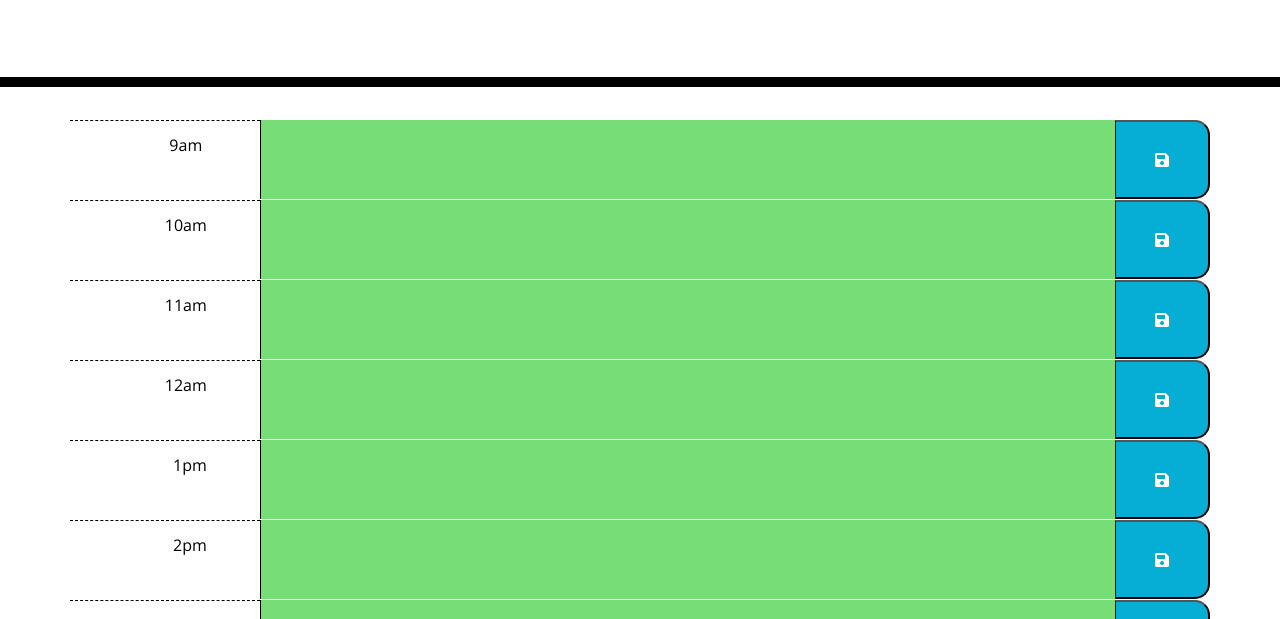
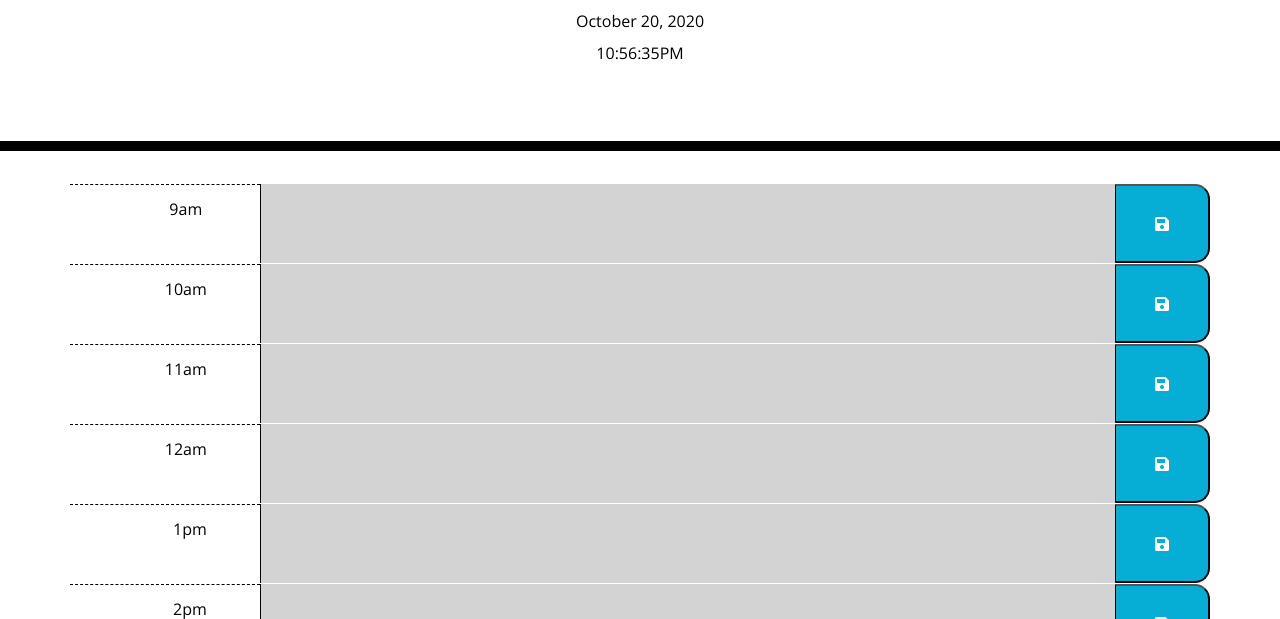
Before and after one commit to BRaines91/Homework_5, a plain HTML site: page index.html in a window 1280 px wide. Shown: the part 181-800 px from the top of the page. Drawn offline with nearby package versions, Linux system fonts and the light colour scheme.

Commit message:
Update index.html

```diff
--- a/index.html
+++ b/index.html
@@ -29,7 +29,7 @@
       <p id="currentDay" class="lead"></p>
     </header>
     <div class="container">
-      <!-- Timeblocks go here -->
+
     </div>
     <div class="container main">
       <div class='row time-block'>
@@ -114,6 +114,7 @@
 
     <script src="https://code.jquery.com/jquery-3.4.1.min.js"></script>
     <script src="https://cdnjs.cloudflare.com/ajax/libs/moment.js/2.24.0/moment.min.js"></script>
-    <script src="script.js">/script>
+    <script src="script.js"></script>
+
   </body>
 </html>
```
